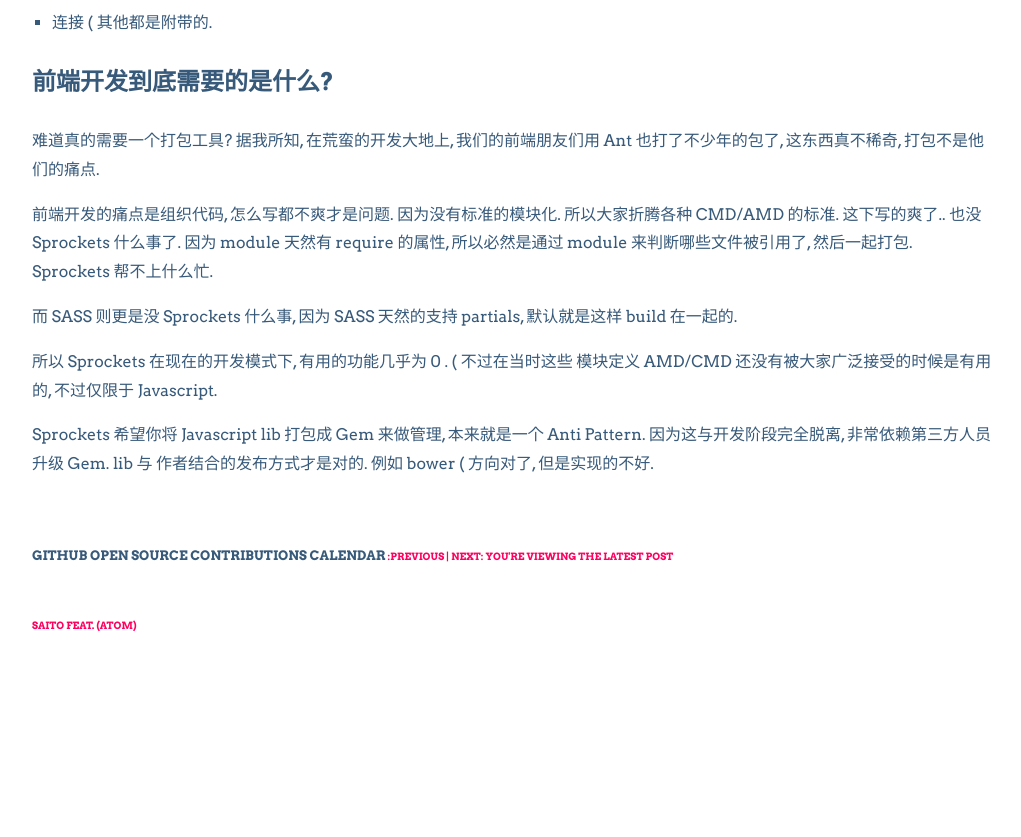
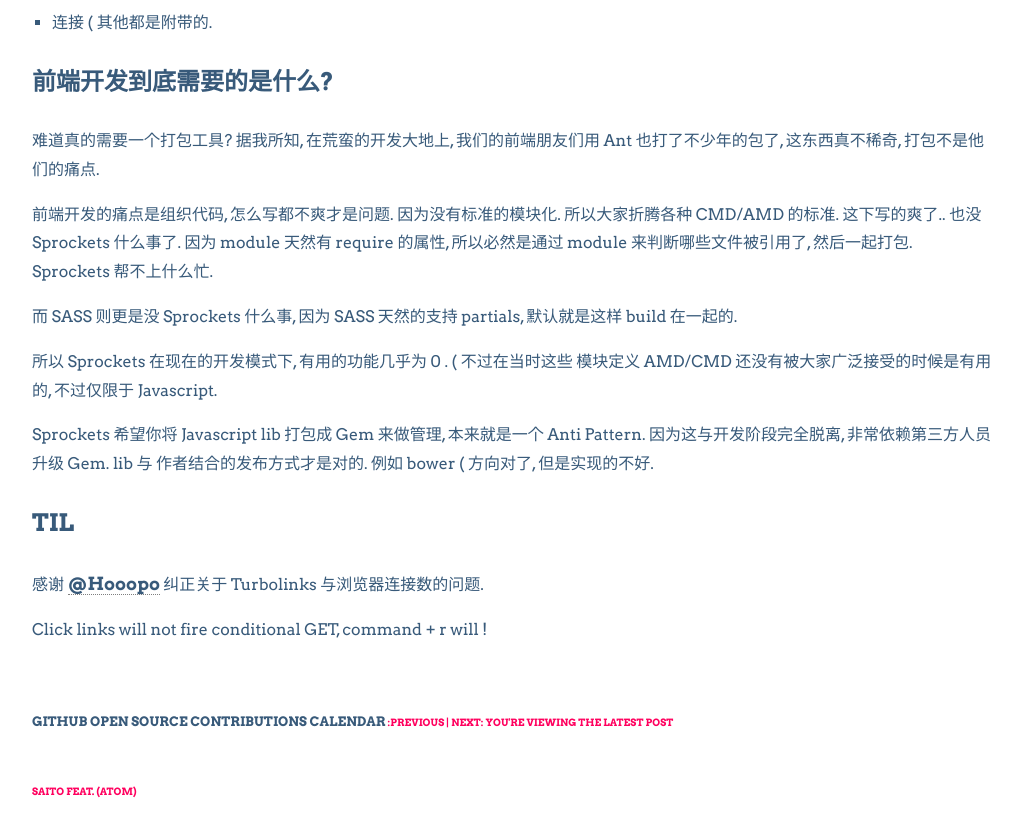
Before and after one commit to SaitoWu/saitowu.github.com, a Jekyll site: the page built from _posts/2013-7-5-Turbolinks-sucks.md, in a window 1280 px wide and 900 px high, scrolled down 1038 px. Shown: the top 837 px of the window, without its empty margins (128-1149 px from the left). Built offline with Jekyll 4.4.1, drawn with Linux system fonts in a browser that asks for light colours; Markdown is read by kramdown in place of the engine named in the settings; comment, search, counter and statistics services are not loaded; before the commit the page ends 1772 px from its top, so only the background shows below that; some of the changed text lies outside the part shown.

Commit message:
fix turbolinks mistakes

```diff
--- a/_posts/2013-7-5-Turbolinks-sucks.md
+++ b/_posts/2013-7-5-Turbolinks-sucks.md
@@ -7,7 +7,7 @@
 
 ### Turbolinks 的出现是为了解决什么问题?
 
-- 减少 HTTP 连接数.
+- 减少 Javascript 与 CSS 编译时间.
 
 ### 解决的同时送给你了什么新的礼物?
 
@@ -44,3 +44,9 @@
 所以 Sprockets 在现在的开发模式下, 有用的功能几乎为 0 . ( 不过在当时这些 模块定义 AMD/CMD 还没有被大家广泛接受的时候是有用的, 不过仅限于 Javascript.
 
 Sprockets 希望你将 Javascript lib 打包成 Gem 来做管理, 本来就是一个 Anti Pattern. 因为这与开发阶段完全脱离, 非常依赖第三方人员升级 Gem. lib 与 作者结合的发布方式才是对的. 例如 bower ( 方向对了, 但是实现的不好.
+
+### TIL
+
+感谢 [@Hooopo](https://twitter.com/Hooopo) 纠正关于 Turbolinks 与浏览器连接数的问题.
+
+Click links will not fire conditional GET, command + r will !
```
